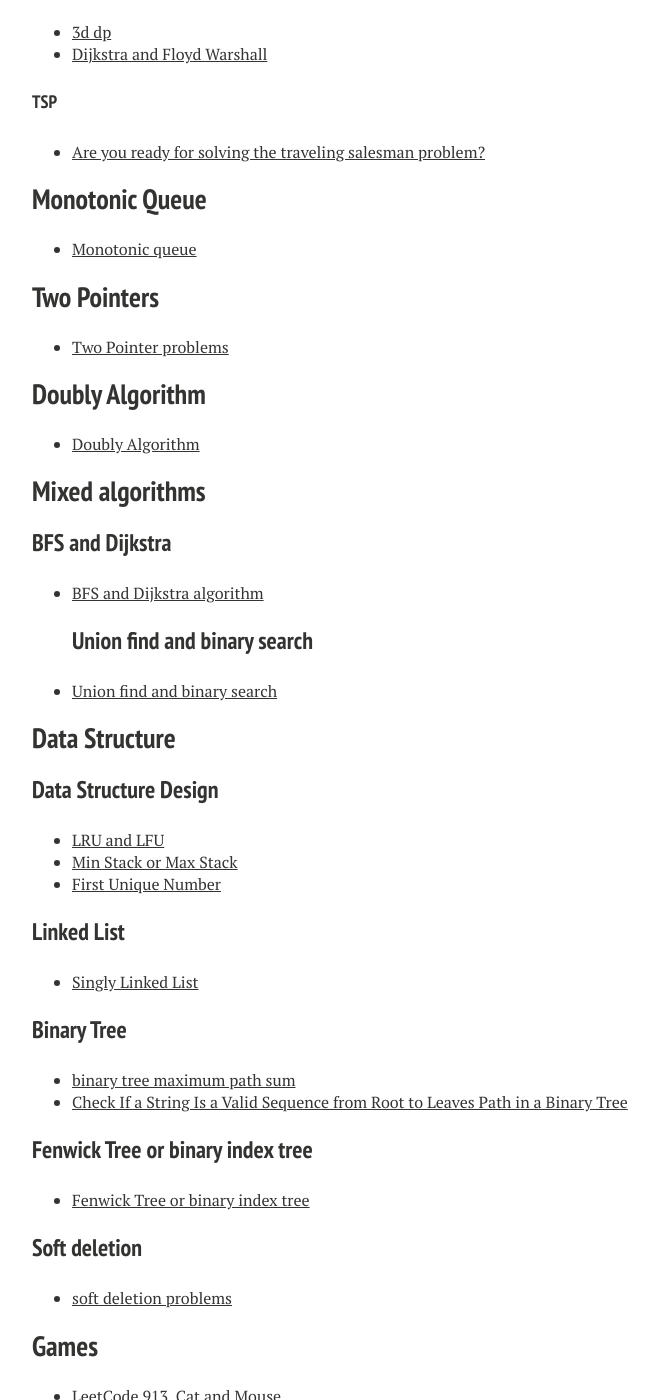
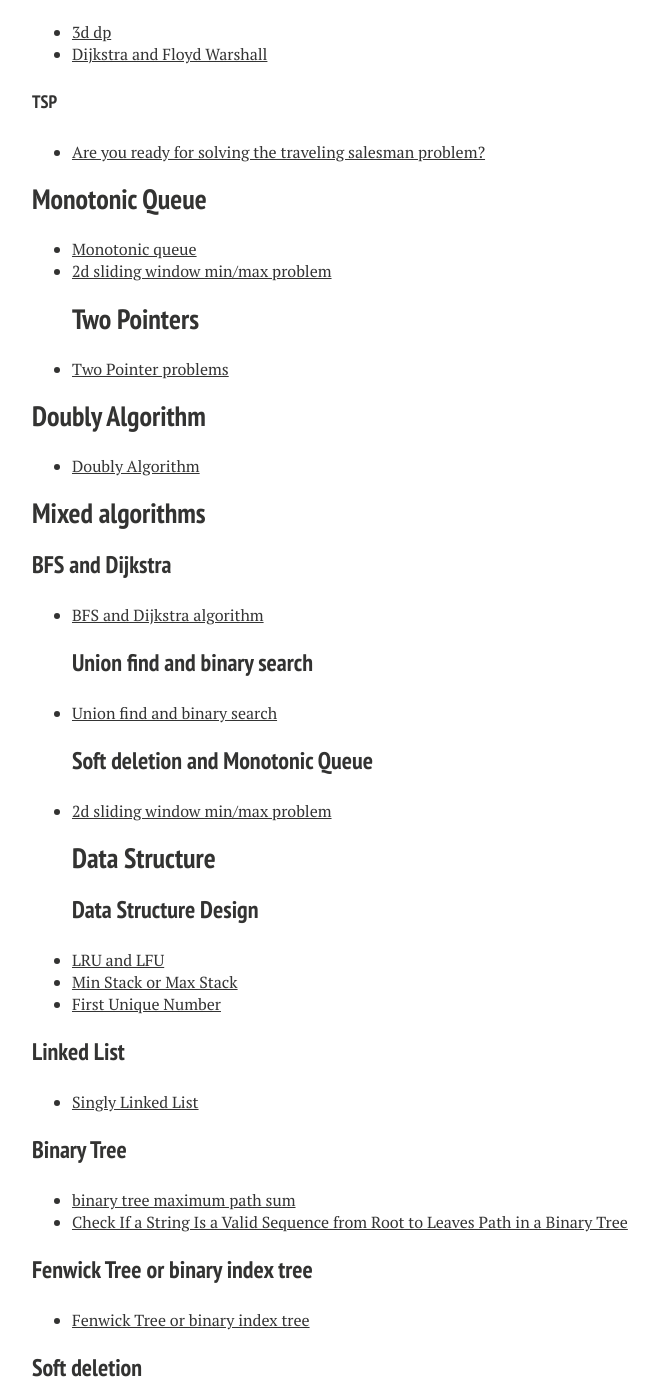
Before and after one commit to xiaokeshen/xiaokeshen.github.io, a Jekyll site: the page built from blog/index.md, in a window 1280 px wide and 1400 px high, scrolled down 1764 px. Shown: the whole window, without its empty margins (288-946 px from the left). Built offline with Jekyll 4.4.1, drawn with Linux system fonts in a browser that asks for light colours; nearby versions of some CDN libraries; some of the changed text lies outside the part shown.

Commit message:
add a mixed algorithm topic

```diff
--- a/blog/index.md
+++ b/blog/index.md
@@ -68,7 +68,7 @@ My 'Serious' coding got started since I became a student as a Computer Science M
 ## Monotonic Queue
 
 - [Monotonic queue](https://medium.com/@jim.morris.shen/monotonic-queue-52d1472ee4e4?source=friends_link&sk=64cb46f421815aa4a002b375674faa74)
-
+- [2d sliding window min/max problem](https://medium.com/@jim.morris.shen/2d-sliding-window-min-max-problem-e24b0c707a62?source=friends_link&sk=46498cedeb74b99fa2cd188e492184ba)
 ## Two Pointers
 - [Two Pointer problems](https://medium.com/@jim.morris.shen/two-pointers-5bc86424ffd4?source=friends_link&sk=20eb28ea867ad7f3a3e67b22fd5bf4f9)
 
@@ -81,7 +81,8 @@ My 'Serious' coding got started since I became a student as a Computer Science M
 - [BFS and Dijkstra algorithm](https://medium.com/@jim.morris.shen/bfs-dijkstra-c46de5cb1f0b?source=friends_link&sk=f9cc2b3f457dc7f8731d99d5881994db)
 ### Union find and binary search
 - [Union find and binary search](https://medium.com/@jim.morris.shen/union-find-and-binary-search-ddbdee684641?source=friends_link&sk=4e4ce2ecd1f64c2341190554cb2a02d2)
-
+### Soft deletion and Monotonic Queue
+- [2d sliding window min/max problem](https://medium.com/@jim.morris.shen/2d-sliding-window-min-max-problem-e24b0c707a62?source=friends_link&sk=46498cedeb74b99fa2cd188e492184ba)
 ## Data Structure
 ### Data Structure Design
 
```
